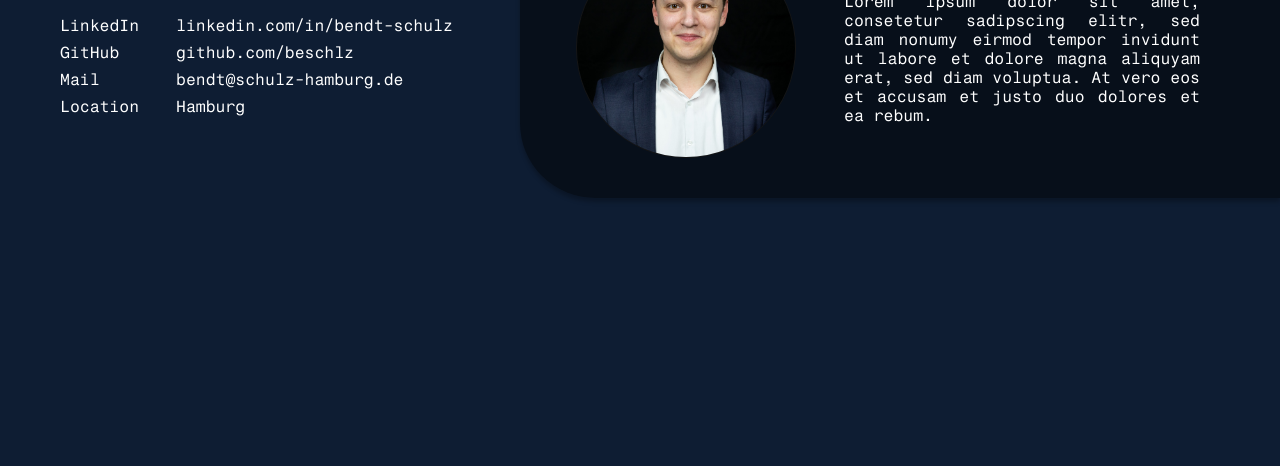
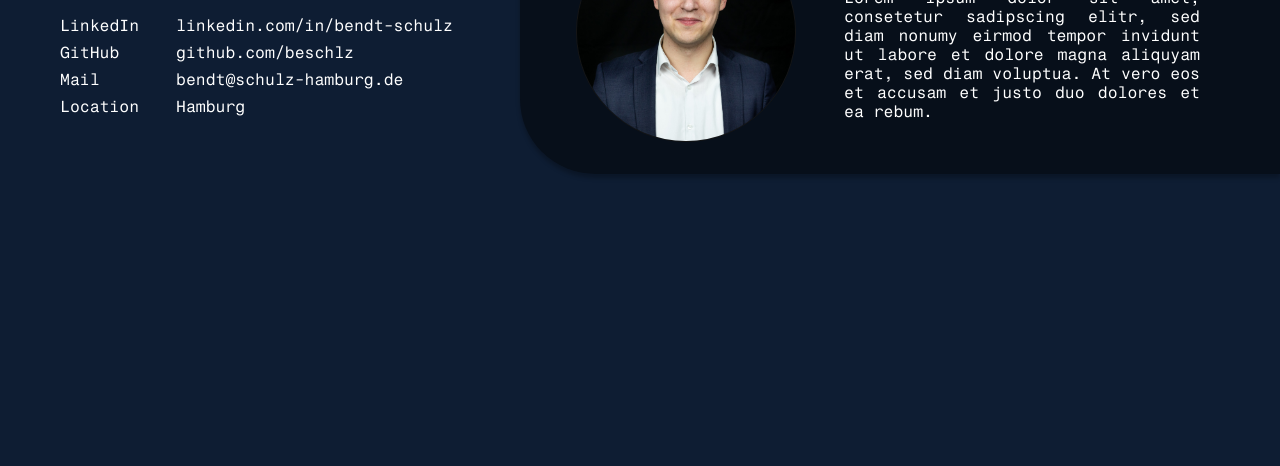
Before and after one commit to beschlz/website, a Gatsby site: page / in a window 1280 px wide. Shown: the part 334-800 px from the top of the page. Built offline with nearby package versions, Linux system fonts and the light colour scheme; Gatsby itself is replaced by a stand-in of ours.

Commit message:
height of card fits now to content

```diff
--- a/src/components/personalinfocard/PersonalInfoCard.module.css
+++ b/src/components/personalinfocard/PersonalInfoCard.module.css
@@ -1,11 +1,12 @@
 .infocard {
     border-radius: 75px 0px 0px 75px;
     background-color: var(--translucent-main-color);
-    color: var(--translucent-main-color);;
+    color: var(--translucent-main-color);
     display: inline-block;
     padding-left: 40px;
     width: 720px;
-    height: 300px;
+    padding-top: 24px;
+    padding-bottom: 32px;
     margin-right: 0px;
     align-self: flex-end;
     box-shadow: 0px 4px 4px rgba(0, 0, 0, 0.25);
@@ -32,7 +33,7 @@
     display: flex;
     align-items: flex-start;
     margin-left: 32px;
-    margin-top: 40px;
+    margin-top: 12px;
     padding-right: 80px;
 
 }
@@ -85,7 +86,6 @@
 
     .infocard {
         width:  480px;
-        height: 200px;
     }
 
     .titleText {
```
